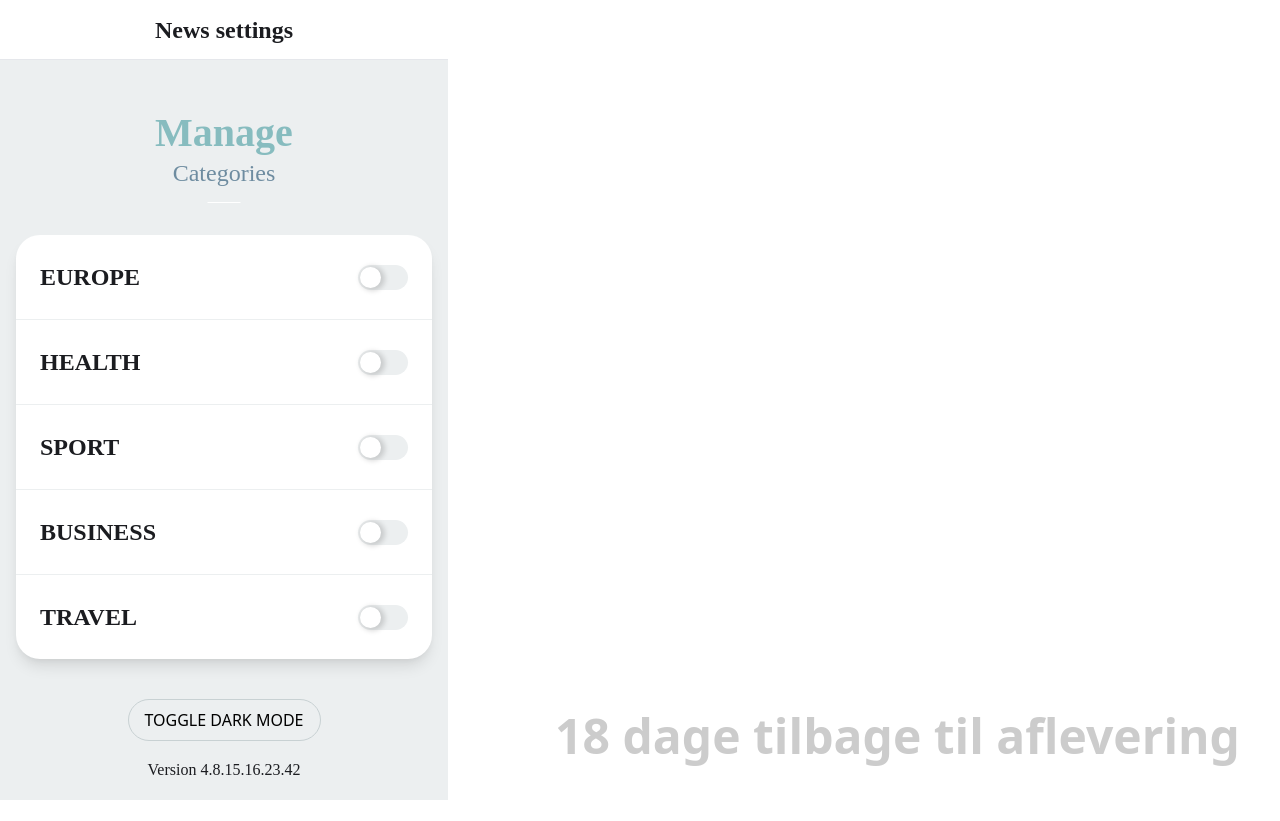
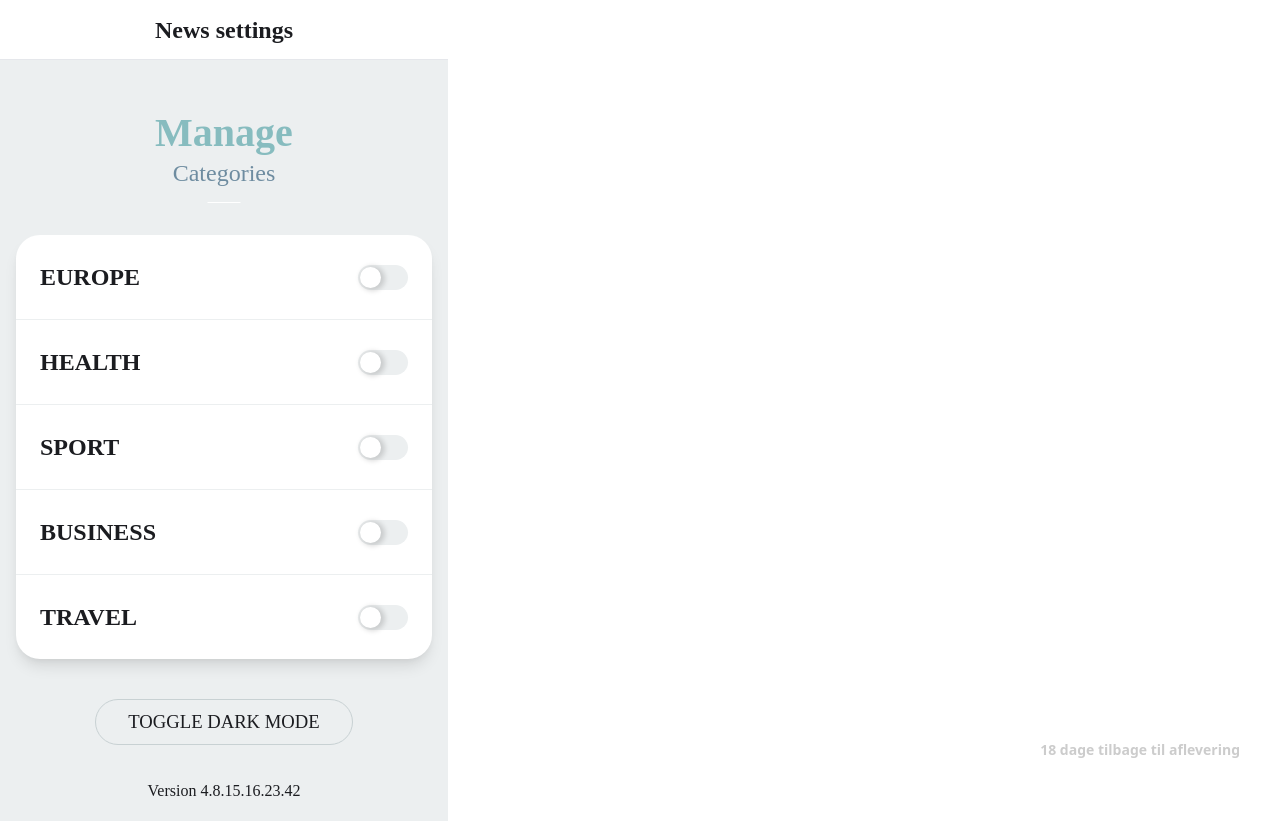
Before and after one commit to rts-cmk-wu06/newsbox-Christian-Mogensen, a Next.js app in the folder newsboxapp/: page /setting in a window 1280 px wide. Before the commit the page ends 800 px from the top, so only its background shows below. Built offline with nearby package versions, Linux system fonts and the light colour scheme.

Commit message:
Add changes

```diff
--- a/newsboxapp/components/Footer.js
+++ b/newsboxapp/components/Footer.js
@@ -1,6 +1,6 @@
 const Footer = () => {
     return (
-        <footer className='flex justify-center items-center bg-[color:var(--Primary-clr-Setup)] h-[60px] '>
+        <footer className='flex justify-center items-center bg-[color:var(--Primary-clr-Setup)] h-[60px]'>
             <p className='blueGreen-text-color Message__time_stamp text-[color:var(#324755)]'>Version 4.8.15.16.23.42</p>
         </footer>
      );
--- a/newsboxapp/components/Timeleft.js
+++ b/newsboxapp/components/Timeleft.js
@@ -10,7 +10,7 @@ const Timeleft = () => {
     " dage tilbage til aflevering";
 
   return (
-    <div className="fixed bottom-10 right-10 text-5xl opacity-20 font-bold">
+    <div className="fixed bottom-10 right-10 text-sm opacity-20 font-bold">
       {test}
     </div>
   );
--- a/newsboxapp/pages/index.js
+++ b/newsboxapp/pages/index.js
@@ -1,16 +1,55 @@
-import Head from 'next/head'
+import Head from "next/head";
+import Link from "next/link";
 
-export default function Home() {
+// export const getStaticProps = async () => {
+//   const res = await fetch(
+//     "https://api.nytimes.com/svc/topstories/v2/home.json?api-key=3Y6iE37kXOnVAcVMU57a4fyOwQWmZCmJ"
+//   );
+//   const data = await res.json();
+
+//   return {
+//     props: { articles: data },
+//   };
+// };
+
+export default function Home({ articles }) {
+  const truncate = (str, max, suffix) =>
+    str.length < max
+      ? str
+      : `${str.substr(
+          0,
+          str.substr(0, max - suffix.length).lastIndexOf(" ")
+        )}${suffix}`;
+  console.log(articles);
   return (
-    <div className='flex justify-center flex-col'>
-      <h1 className='Primary__heading'>hi</h1>
-      <h2 className='Secondary__heading'>hi</h2>
-      <h2 className='Section__heading'>hi</h2>
-      <p className='Sub__title'>Lorem ipsum dolor sit amet consectetur adipisicing elit. Quis veritatis ipsam, possimus earum est iusto.</p>
-      <p className='Card__title'>Lorem ipsum dolor sit amet consectetur adipisicing elit. Quis veritatis ipsam, possimus earum est iusto.</p>
-      <p className='Card__copy_small bg-red-600'>Lorem ipsum dolor sit amet consectetur adipisicing elit. Quis veritatis ipsam, possimus earum est iusto.</p>
-      <p className='Body__copy_small'>Lorem ipsum dolor sit amet consectetur adipisicing elit. Quis veritatis ipsam, possimus earum est iusto.</p>
-      <p className='Message__time_stamp'>Lorem ipsum dolor sit amet consectetur adipisicing elit. Quis veritatis ipsam, possimus earum est iusto.</p>
+    <div className="flex  justify-center flex-col">
+      {articles.results.map((article) => (
+        <a key={article.title + article.url} target="_blank" href={article.url}>
+          {" "}
+
+            <div
+              className="flex items-center border-b border-[color:var(--btn-clr-border)]"
+
+            >
+              <div className="cover-img">
+                <img
+                  className="article-img"
+                  src={article.multimedia[0].url}
+                  alt={article.title+' image'}
+                />
+              </div>
+              <div>
+                <h2 className="Card__title">
+                  {truncate(article.title, 20, "...")}
+                </h2>
+                <p className="Message__time_stamp">
+                  {truncate(article.abstract, 40, "...")}
+                </p>
+              </div>
+            </div>
+          </a>
+
+      ))}
     </div>
-  )
+  );
 }
--- a/newsboxapp/pages/setting.js
+++ b/newsboxapp/pages/setting.js
@@ -1,4 +1,3 @@
-
 import ToggleSwitch from "../components/toggleSwitch";
 
 const setting = () => {
@@ -6,39 +5,42 @@ const setting = () => {
     <>
       <div className="wrapper">
         <main className="p-4 flex flex-col justify-between bg-[color:var(--Primary-clr-Setup)] wrapper">
-      <header className='Header__grafik-element text-center m-8 leading-tight'>
-      <h2 className='Primary__heading spc-clr-h1'>Manage</h2>
-      <h2 className='Sub__title'>Categories</h2>
+          <header className="Header__grafik-element text-center m-8 leading-tight">
+            <h2 className="Primary__heading spc-clr-h1">Manage</h2>
+            <h2 className="Sub__title">Categories</h2>
           </header>
-      <div className='rounded-3xl bg-[color:var(--Typografy-clr-Snow)] shadow-lg'>
-        <div className='flex border-b justify-between p-6 items-center border-[color:var(--Primary-clr-Setup)]'>
-          <h3 className='Section__heading uppercase'>Europe</h3>
+          <div className="rounded-3xl bg-[color:var(--Typografy-clr-Snow)] shadow-lg">
+            <div className="flex border-b justify-between p-6 items-center border-[color:var(--Primary-clr-Setup)]">
+              <h3 className="Section__heading uppercase">Europe</h3>
 
               <ToggleSwitch />
             </div>
-        <div className='flex border-b justify-between p-6 items-center border-[color:var(--Primary-clr-Setup)]'>
-          <h3 className='Section__heading uppercase'>health</h3>
+            <div className="flex border-b justify-between p-6 items-center border-[color:var(--Primary-clr-Setup)]">
+              <h3 className="Section__heading uppercase">health</h3>
 
               <ToggleSwitch />
             </div>
-        <div className='flex border-b justify-between p-6 items-center border-[color:var(--Primary-clr-Setup)]'>
-          <h3 className='Section__heading uppercase'>sport</h3>
-
-          <ToggleSwitch />
-
-        </div>
-        <div className='flex border-b justify-between p-6 items-center border-[color:var(--Primary-clr-Setup)]'>
-          <h3 className='Section__heading uppercase'>business</h3>
+            <div className="flex border-b justify-between p-6 items-center border-[color:var(--Primary-clr-Setup)]">
+              <h3 className="Section__heading uppercase">sport</h3>
 
               <ToggleSwitch />
             </div>
-        <div className='flex justify-between p-6 items-center'>
-          <h3 className='Section__heading uppercase'>travel</h3>
+            <div className="flex border-b justify-between p-6 items-center border-[color:var(--Primary-clr-Setup)]">
+              <h3 className="Section__heading uppercase">business</h3>
+
+              <ToggleSwitch />
+            </div>
+            <div className="flex justify-between p-6 items-center">
+              <h3 className="Section__heading uppercase">travel</h3>
 
               <ToggleSwitch />
             </div>
           </div>
-      <div className='flex justify-center'><button className='font-[text:var(--Secondary-ff)] px-4 py-2 border border-[color:var(--btn-clr-border)] mt-10 rounded-3xl'>TOGGLE DARK MODE</button></div>
+          <div className="flex justify-center">
+            <button className="Secondary__font Secondary__font_hover px-8 py-2 border border-[color:var(--Secondary-clr-Fossil)] mt-10 rounded-3xl hover:bg-black hover:text-white] transition-all hover:border-transparent">
+              TOGGLE DARK MODE
+            </button>
+          </div>
         </main>
       </div>
     </>
--- a/newsboxapp/styles/styles.css
+++ b/newsboxapp/styles/styles.css
@@ -21,9 +21,19 @@
   --Typografy-clr-Slate: #6e8ca0;
   --Typografy-clr-Snow: #ffffff;
 
-  --btn-clr-border: #c8d1d3;
+  --btn-clr-border: #F0F3F4;
 
   --Secondary-ff: Rift Soft;
+}
+
+.Secondary__font {
+  font-family: Rift Soft;
+  font-size: 14pt;
+  font-weight: demi;
+  color: var(--Typografy-clr-Onyx);
+}
+.Secondary__font:hover{
+  color: white;
 }
 
 .Primary__heading,
@@ -78,10 +88,24 @@
 }
 
 .wrapper {
-  height: calc(100vh - 120px);
+  /* height: calc(100vh - 120px); */
   /* min-height: 800px; */
 }
 
 .spc-clr-h1 {
   color: var(--Primary-clr-Sage);
 }
+.cover-img{
+  padding: 15px;
+
+
+}
+.article-img {
+  min-width: 70px;
+  max-width: 70px;
+  height: 70px;
+  object-fit: cover;
+  border-radius: 50%;
+
+  /* height: 150px; */
+}
```
Lines whose indentation alone changed are shown as unchanged.
